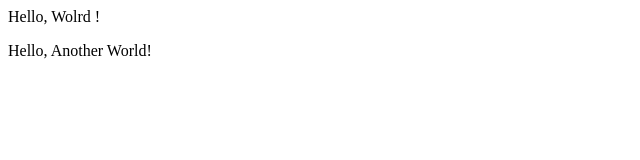
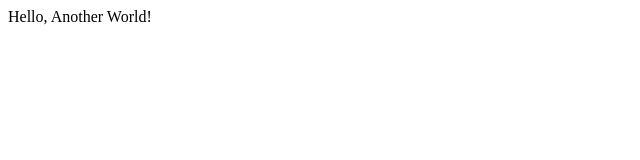
Before and after one commit to corean/github-test, a plain HTML site: page index.htm in a window 1280 px wide. Shown: the whole page, without its empty margins (0-640 px from the left). Drawn offline with Linux system fonts and the light colour scheme.

Commit message:
complete specific line commit

```diff
--- a/index.htm
+++ b/index.htm
@@ -1 +1 @@
-<p>Hello, Wolrd !</p><p>Hello, Another World!</p>
+<p>Hello, Another World!</p>
```
